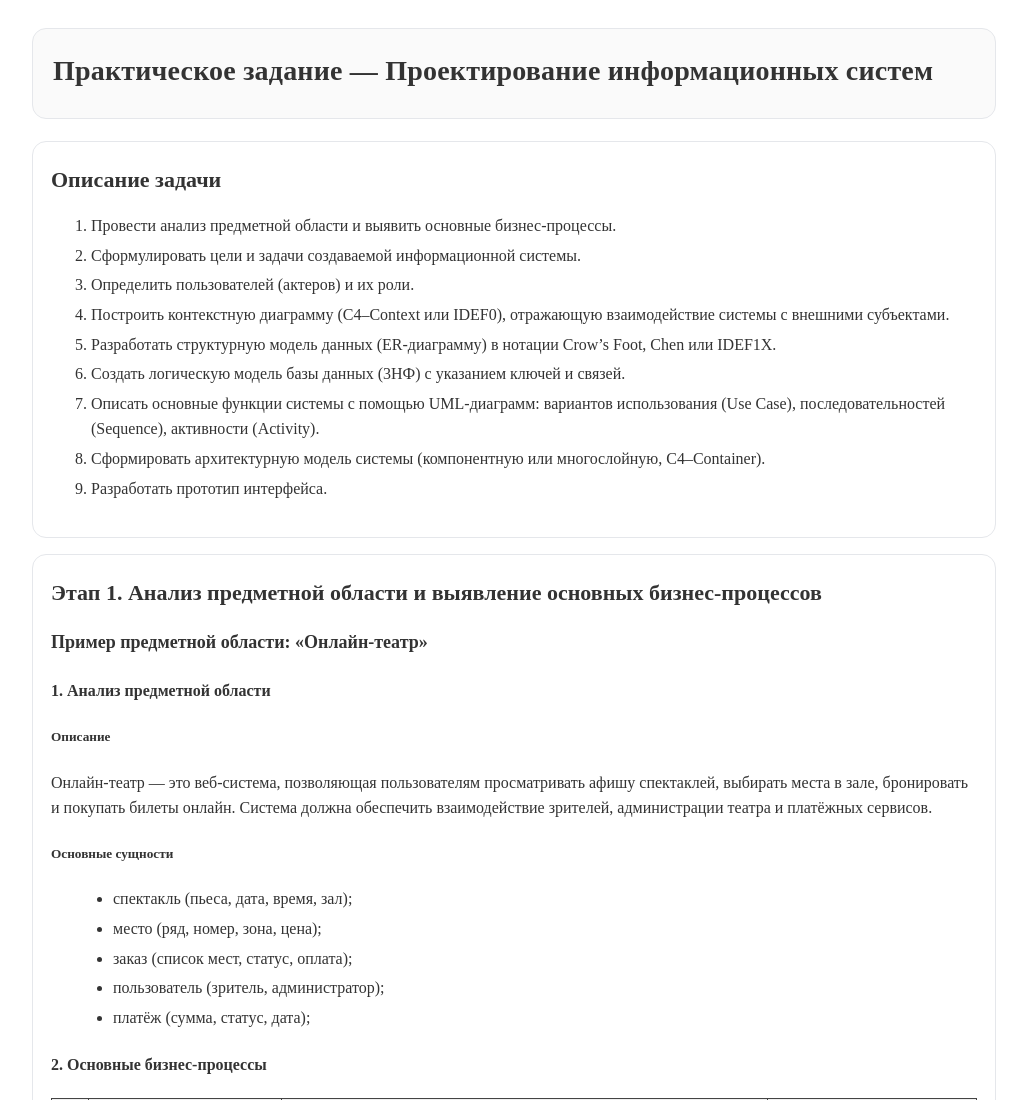
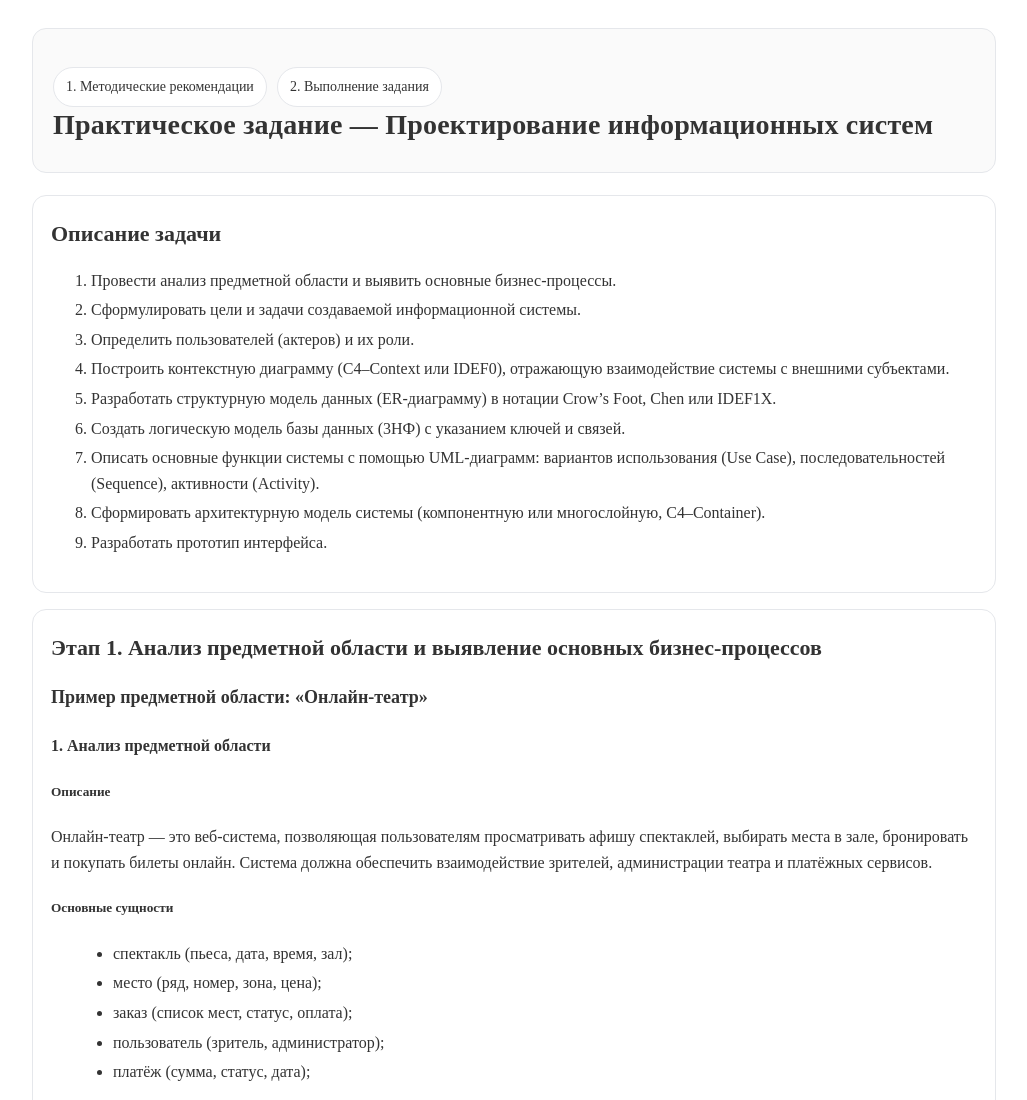
Before and after one commit to OlgaKraven/VO.YP.PM.01-methodP, a plain HTML site: page 2.htm in a window 1280 px wide. Shown: the top 1100 px of the page, without its empty margins (126-1153 px from the left). Drawn offline with Linux system fonts and the light colour scheme.

Commit message:
Update and rename практическое_задание_проектирование_ис (2).html to 2.htm

```diff
--- a/практическое_задание_проектирование_ис (2).html
+++ b/2.htm
@@ -15,6 +15,10 @@ tbody tr:nth-child(even) { background: #fafafa; }
 <body>
   <div class="wrap">
     <header>
+            <nav>
+           <a href="index.htm">1. Методические рекомендации</a>
+           <a href="2.htm">2. Выполнение задания</a>
+      </nav>
       <h1>Практическое задание — Проектирование информационных систем</h1>
     </header>
 
```
